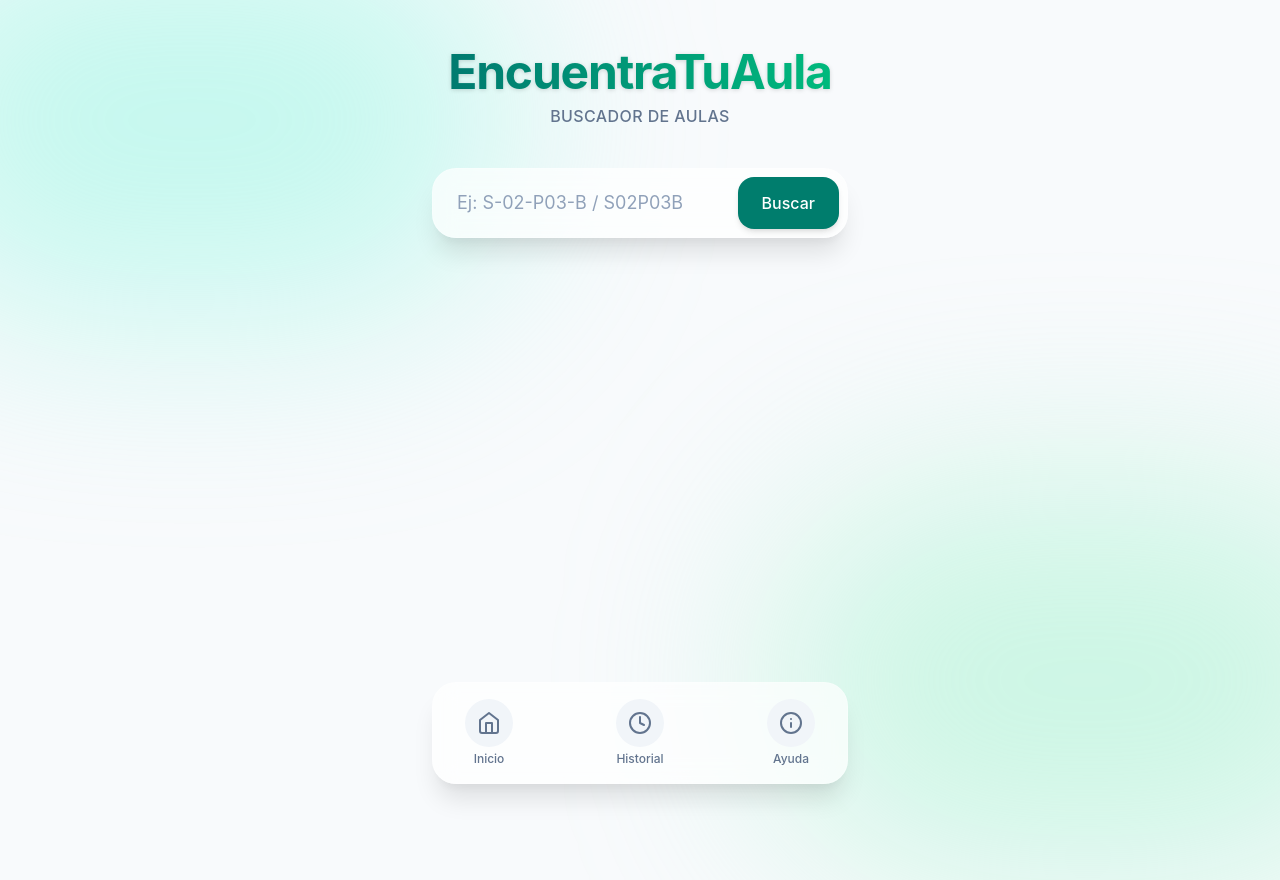
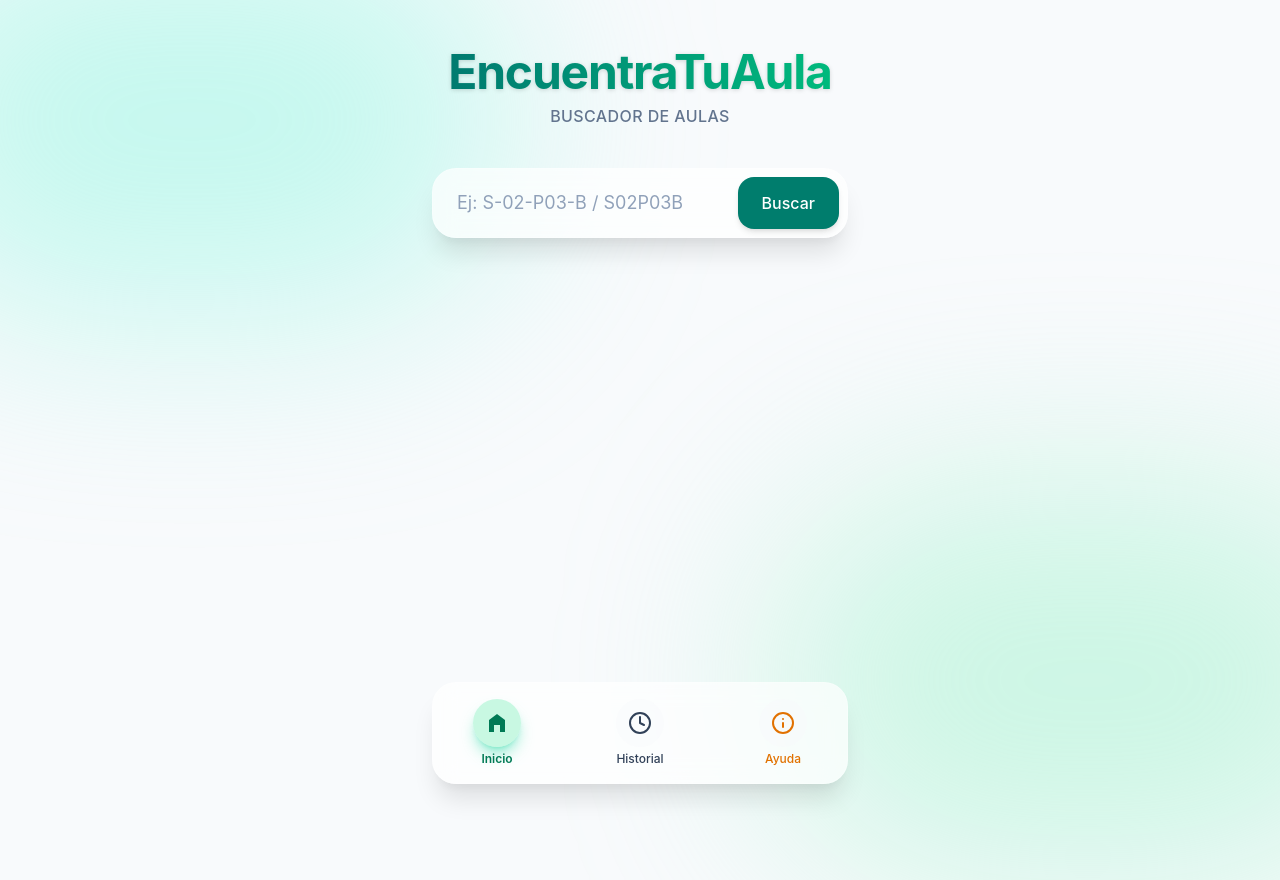
Before and after one commit to Alex-af-2024/encuentra-tu-aula, a React (Vite) app: page / in a window 1280 px wide. Built offline with nearby package versions, Linux system fonts and the light colour scheme.

Commit message:
SearchBar oculta al encontrar resultado y colores btn

```diff
--- a/src/components/Navbar/Navbar.tsx
+++ b/src/components/Navbar/Navbar.tsx
@@ -16,20 +16,44 @@ const Navbar = ({ onNavigateHome, onSelectFromHistory, onResetInput }: NavbarPro
 
   const handleHomeClick = () => {
     if (onResetInput) onResetInput();
+    setShowHistory(false);
+    setShowHelp(false);
     onNavigateHome();
   };
 
-  const NavButton = ({ onClick, icon, label }: { onClick: () => void, icon: React.ReactNode, label: string }) => (
+  const isHomeActive = !showHistory && !showHelp;
+
+  const NavButton = ({
+    onClick,
+    icon,
+    label,
+    baseColor,
+    activeBg,
+    activeShadow,
+    isActive
+  }: {
+    onClick: () => void;
+    icon: React.ReactNode;
+    label: string;
+    baseColor: string;
+    activeBg: string;
+    activeShadow: string;
+    isActive: boolean;
+  }) => (
     <button
       onClick={onClick}
       title={label}
       aria-label={label}
-      className="flex flex-col items-center justify-center p-2 text-slate-500 hover:text-accent transition-colors active:scale-95 group"
+      className={`flex flex-col items-center justify-center p-2 ${baseColor} transition-colors active:scale-95 group`}
     >
-      <div className="bg-slate-100 group-hover:bg-teal-50 group-hover:shadow-sm rounded-full p-3 transition-all mb-1">
+      <div className={`
+        ${isActive ? `${activeBg} ${activeShadow}` : `bg-slate-50/50 group-hover:${activeBg} group-hover:${activeShadow}`}
+        rounded-full p-3 transition-all duration-300 mb-1
+        ${!isActive && 'transform group-hover:-translate-y-1'}
+      `}>
         {icon}
       </div>
-      <span className="text-xs font-medium">{label}</span>
+      <span className={`text-xs ${isActive ? 'font-semibold' : 'font-medium group-hover:font-semibold'} transition-all`}>{label}</span>
     </button>
   );
 
@@ -38,37 +62,67 @@ const Navbar = ({ onNavigateHome, onSelectFromHistory, onResetInput }: NavbarPro
       {/* Desktop / Mobile container centered within max-w-md */}
       <div className="fixed bottom-0 left-0 right-0 flex justify-center pointer-events-none z-40">
         <div className="w-full max-w-md pointer-events-auto">
-          <nav className="glass-card m-4 px-6 py-2 flex justify-between items-center shadow-2xl border-white/40">
+          <nav className="glass-card m-4 px-8 py-2 flex justify-between items-center shadow-2xl border-white/40">
             <NavButton
               onClick={handleHomeClick}
               label="Inicio"
+              baseColor="text-emerald-700"
+              activeBg="bg-emerald-200/60"
+              activeShadow="shadow-lg shadow-emerald-400/40"
+              isActive={isHomeActive}
               icon={
-                <svg xmlns="http://www.w3.org/2000/svg" viewBox="0 0 24 24" fill="none" stroke="currentColor" strokeWidth="2" strokeLinecap="round" strokeLinejoin="round" className="w-6 h-6">
+                <svg xmlns="http://www.w3.org/2000/svg" viewBox="0 0 24 24" fill={isHomeActive ? "currentColor" : "none"} stroke="currentColor" strokeWidth={isHomeActive ? "0" : "2"} strokeLinecap="round" strokeLinejoin="round" className="w-6 h-6">
+                  {isHomeActive ? (
+                    <path d="M12 3L4 9v12h5v-7h6v7h5V9z" />
+                  ) : (
+                    <>
                       <path d="M3 9l9-7 9 7v11a2 2 0 0 1-2 2H5a2 2 0 0 1-2-2z"></path>
                       <polyline points="9 22 9 12 15 12 15 22"></polyline>
+                    </>
+                  )}
                 </svg>
               }
             />
 
             <NavButton
-              onClick={() => setShowHistory(true)}
+              onClick={() => { setShowHistory(true); setShowHelp(false); }}
               label="Historial"
+              baseColor="text-slate-700"
+              activeBg="bg-slate-200/60"
+              activeShadow="shadow-lg shadow-slate-400/30"
+              isActive={showHistory}
               icon={
-                <svg xmlns="http://www.w3.org/2000/svg" viewBox="0 0 24 24" fill="none" stroke="currentColor" strokeWidth="2" strokeLinecap="round" strokeLinejoin="round" className="w-6 h-6">
+                <svg xmlns="http://www.w3.org/2000/svg" viewBox="0 0 24 24" fill={showHistory ? "currentColor" : "none"} stroke="currentColor" strokeWidth={showHistory ? "0" : "2"} strokeLinecap="round" strokeLinejoin="round" className="w-6 h-6">
+                  {showHistory ? (
+                    <path d="M12 2C6.48 2 2 6.48 2 12s4.48 10 10 10 10-4.48 10-10S17.52 2 12 2zm1 14H11V7h2v6.17l3.54 3.53-1.41 1.41-3.13-3.11z" />
+                  ) : (
+                    <>
                       <circle cx="12" cy="12" r="10"></circle>
                       <polyline points="12 6 12 12 16 14"></polyline>
+                    </>
+                  )}
                 </svg>
               }
             />
 
             <NavButton
-              onClick={() => setShowHelp(true)}
+              onClick={() => { setShowHelp(true); setShowHistory(false); }}
               label="Ayuda"
+              baseColor="text-amber-600"
+              activeBg="bg-amber-100"
+              activeShadow="shadow-lg shadow-amber-400/30"
+              isActive={showHelp}
               icon={
-                <svg xmlns="http://www.w3.org/2000/svg" viewBox="0 0 24 24" fill="none" stroke="currentColor" strokeWidth="2" strokeLinecap="round" strokeLinejoin="round" className="w-6 h-6">
+                <svg xmlns="http://www.w3.org/2000/svg" viewBox="0 0 24 24" fill={showHelp ? "currentColor" : "none"} stroke="currentColor" strokeWidth={showHelp ? "0" : "2"} strokeLinecap="round" strokeLinejoin="round" className="w-6 h-6">
+                  {showHelp ? (
+                    <path d="M12 2C6.48 2 2 6.48 2 12s4.48 10 10 10 10-4.48 10-10S17.52 2 12 2zm1 15h-2v-6h2v6zm0-8h-2V7h2v2z" />
+                  ) : (
+                    <>
                       <circle cx="12" cy="12" r="10"></circle>
                       <path d="M12 16v-4"></path>
                       <path d="M12 8h.01"></path>
+                    </>
+                  )}
                 </svg>
               }
             />
--- a/src/pages/Home/Home.tsx
+++ b/src/pages/Home/Home.tsx
@@ -58,6 +58,16 @@ const Home = forwardRef<HomeHandle>((_props, ref) => {
 
   return (
     <div className="flex flex-col items-center w-full h-full pb-8">
+      <AnimatePresence mode="wait">
+        {!aula && (
+          <motion.div
+            key="search-container"
+            initial={{ opacity: 0, height: 0, overflow: 'hidden' }}
+            animate={{ opacity: 1, height: 'auto', overflow: 'visible' }}
+            exit={{ opacity: 0, height: 0, overflow: 'hidden' }}
+            transition={{ duration: 0.3, ease: 'easeInOut' }}
+            className="w-full flex flex-col items-center"
+          >
             <div className="w-full text-center mt-8 mb-10">
               <h1 className="text-4xl md:text-5xl font-bold bg-clip-text text-transparent bg-gradient-to-r from-teal-700 to-emerald-500 drop-shadow-sm tracking-tight mb-2">
                 EncuentraTuAula
@@ -66,6 +76,9 @@ const Home = forwardRef<HomeHandle>((_props, ref) => {
             </div>
 
             <SearchBar ref={searchBarRef} onSearch={handleSearch} />
+          </motion.div>
+        )}
+      </AnimatePresence>
 
       <div className="w-full mt-8">
         <AnimatePresence mode="wait">
```
Lines whose indentation alone changed are shown as unchanged.
